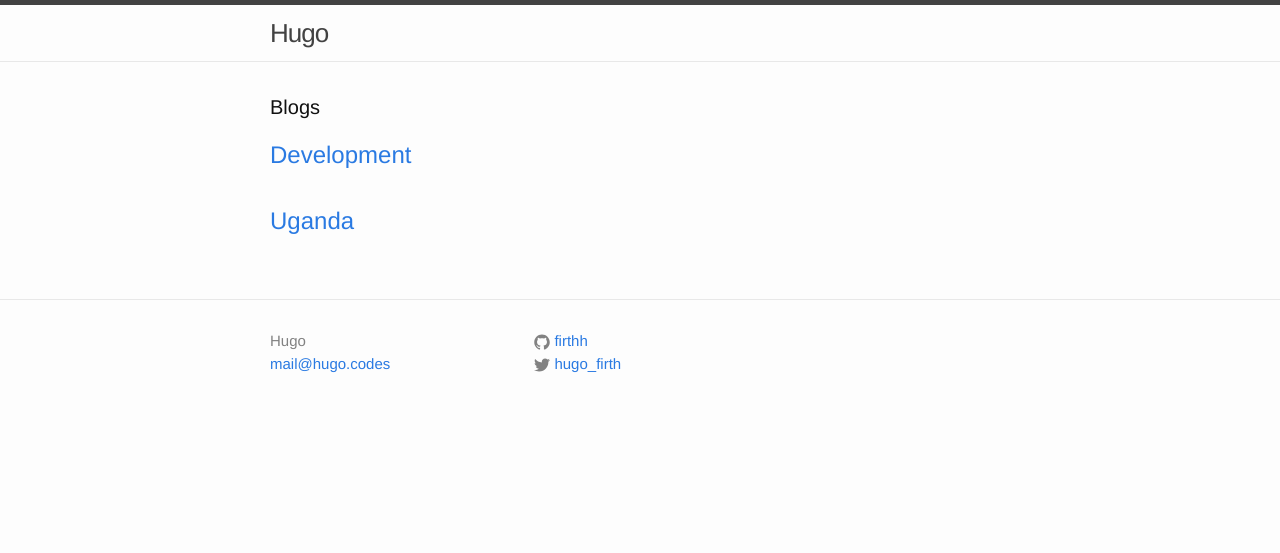
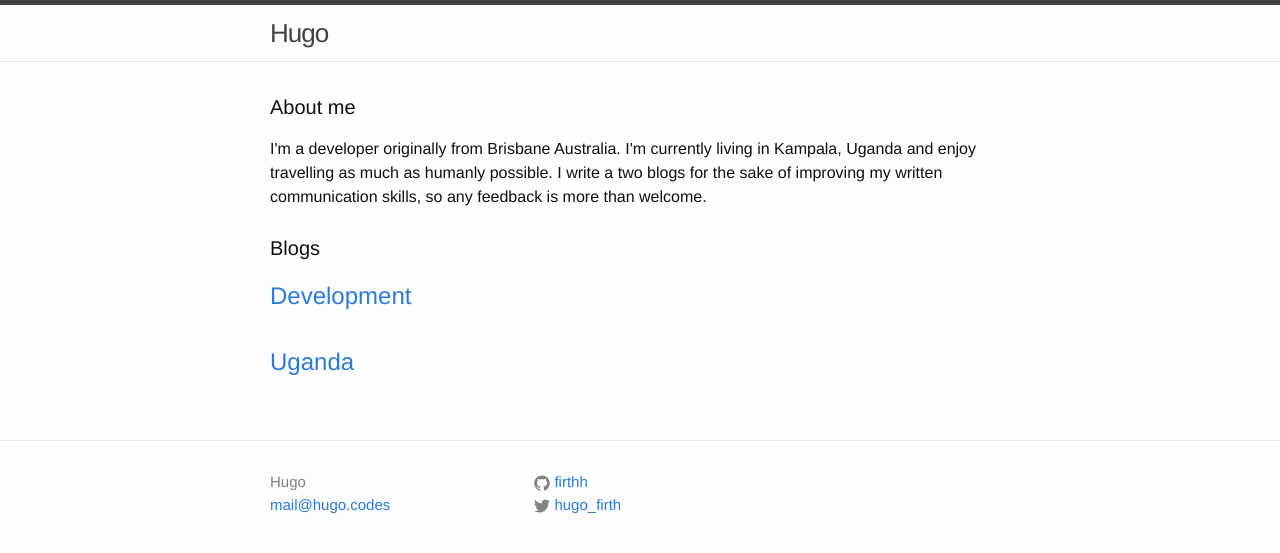
Before and after one commit to firthh/blog, a Jekyll site: the page built from index.html, in a window 1280 px wide. Shown: the top 553 px of the page. Built offline with Jekyll 4.4.1, drawn with Linux system fonts in a browser that asks for light colours.

Commit message:
added an about me section

```diff
--- a/index.html
+++ b/index.html
@@ -4,6 +4,12 @@ layout: default
 
 <div class="home">
 
+  <h1 class="page-heading">About me</h1>
+  <div>
+    I'm a developer originally from Brisbane Australia. I'm currently living in Kampala, Uganda and enjoy travelling as much as humanly possible.
+    I write a two blogs for the sake of improving my written communication skills, so any feedback is more than welcome.
+  </div>
+  <br/>
   <h1 class="page-heading">Blogs</h1>
 
   <ul class="post-list">
@@ -12,8 +18,6 @@ layout: default
           <a class="post-link" href="http://blog.hugo.codes">Development</a>
         </h2>
       </li>
-  </ul>
-  <ul class="post-list">
       <li>
         <h2>
           <a class="post-link" href="http://uganda.hugo.codes">Uganda</a>
```
Also changed, not shown: 2 other files.
